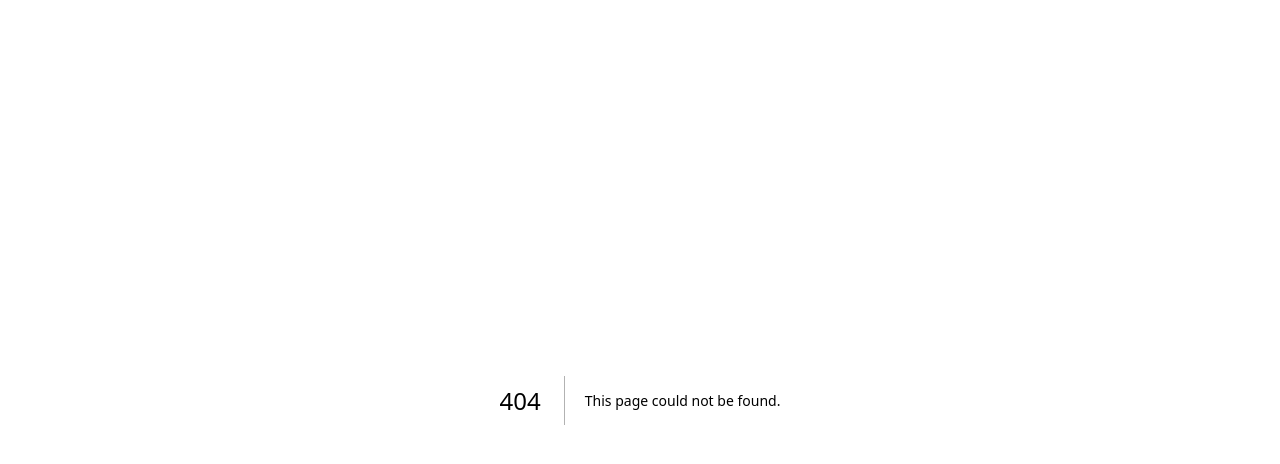
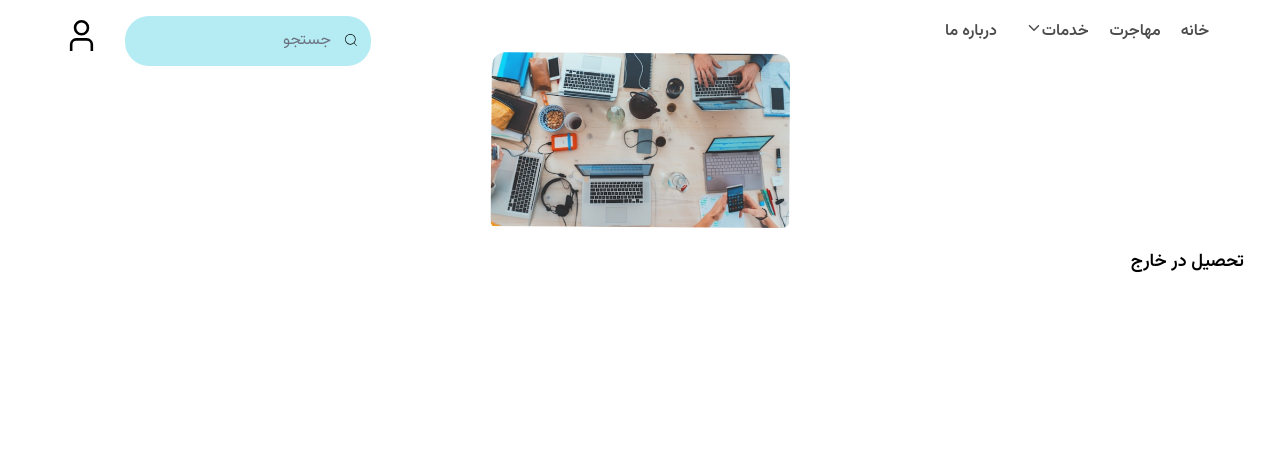
Before and after one commit to j2a1ck/NextHome, a Next.js app in the folder front-end/: page /post/education in a window 1280 px wide. Before the commit this address had no page. Shown: the top 464 px of the page. Built offline with nearby package versions, Linux system fonts and the light colour scheme.

Commit message:
feat: navigation for blog posts

```diff
--- a/front-end/public/data/text.json
+++ b/front-end/public/data/text.json
@@ -2,6 +2,8 @@
   "cards": [
     {
       "id": 1,
+      "name": "education",
+      "title": "تحصیل در خارج",
       "image": "/images/education.png",
       "type": "تحصیلی",
       "description": "یکی از روش‌های پرطرفدار مهاجرت، دریافت پذیرش از دانشگاه‌های معتبر جهانی است.",
@@ -10,6 +12,8 @@
     },
     {
       "id": 2,
+      "name": "work",
+      "title": "کار در خارج",
       "image": "/images/work.jpg",
       "type": "کاری",
       "description": "این روش شامل مهاجرت از طریق دریافت پیشنهاد شغلی یا درخواست ویزای کاری است.",
@@ -18,6 +22,8 @@
     },
     {
       "id": 3,
+      "name": "invest",
+      "title": "سرمایه گذاری در خارج",
       "image": "/images/investment.jpg",
       "type": "سرمایه‌گذاری",
       "description": "مهاجرت از طریق سرمایه‌گذاری در کسب‌وکارها یا خرید ملک امکان‌پذیر است",
@@ -26,6 +32,8 @@
     },
     {
       "id": 4,
+      "name": "refugee",
+      "title": "پناهندگی در خارج",
       "image": "/images/asylum.jpg",
       "type": "پناهندگی",
       "description": "پناهندگی برای افرادی است که به دلیل شرایط خاص، امکان زندگی در کشور خود را ندارند",
@@ -34,6 +42,8 @@
     },
     {
       "id": 5,
+      "name": "family",
+      "title": "مهاجرت از طریق خانواده",
       "image": "/images/family.jpg",
       "type": "خانوادگی",
       "description": "پیوستن به اعضای خانواده که مقیم کشورهای دیگر هستند از این روش انجام می‌شود",
@@ -42,6 +52,8 @@
     },
     {
       "id": 6,
+      "name": "lottery",
+      "title": "مهاجرت از طریق لاتاری",
       "image": "/images/lottery.jpg",
       "type": "لاتاری",
       "description": "مهاجرت از طریق قرعه‌کشی ویزا مانند گرین کارت آمریکا امکان‌پذیر است",
--- /dev/null
+++ b/front-end/src/app/post/[slug]/page.tsx
@@ -0,0 +1,57 @@
+import DesktopNavbar from "@/components/DesktopNavbar";
+import MobileNavbar from "@/components/MobileNavbar";
+import Image from "next/image";
+import text from "../../../../public/data/text.json";
+
+interface Card {
+  id: number;
+  name: string;
+  image: string;
+  type: string;
+  description: string;
+  description2: string;
+  buttons: string[];
+}
+
+interface Props {
+  params: Promise<{
+    slug: string;
+  }>;
+}
+
+export default async function Blog(props: Props) {
+  const params = await props.params;
+  const currentCard = text.cards.find(
+    (card: Card) => card.name === params.slug
+  );
+
+  if (!currentCard) {
+    return <div>Post not found</div>;
+  }
+
+  return (
+    <article className="container mx-auto px-4">
+      <header>
+        <nav className="mt-3 hidden md:block">
+          <DesktopNavbar />
+        </nav>
+        <nav className="md:hidden">
+          <MobileNavbar />
+        </nav>
+      </header>
+      <main>
+        <Image
+          className="mx-auto mb-5 rounded-lg"
+          src={currentCard.image}
+          width={300}
+          height={300}
+          alt="Work related illustration"
+          priority
+        />
+        <h1 className="m-5 text-right text-lg font-semibold">
+          {currentCard.title}
+        </h1>
+      </main>
+    </article>
+  );
+}
--- a/front-end/src/components/CardSection.tsx
+++ b/front-end/src/components/CardSection.tsx
@@ -2,8 +2,10 @@
 import Image from "next/image";
 import CardButton from "./CardButton";
 import { useEffect, useState } from "react";
+import Link from "next/link";
 
 interface Card {
+  name: string;
   image: string;
   type: string;
   buttons: string[];
@@ -26,6 +28,7 @@ const CardSection = () => {
       <div className="lg:grid lg:grid-cols-3 mb-[20px]">
         {cards.map((card: Card, index: number) => {
           return (
+            <Link href={`/post/${card.name}`} key={index}>
             <div key={index} className="mt-[20px] flex justify-center">
               <div className="mx-[40px] h-[460px] w-full rounded-md bg-[#F4F8F8] text-right lg:h-[490px]">
           <div className="flex justify-center">
@@ -61,6 +64,7 @@ const CardSection = () => {
           </div>
               </div>
             </div>
+              </Link>
           );
         })}
       </div>
--- /dev/null
+++ b/front-end/src/components/DesktopNavbar.tsx
@@ -0,0 +1,37 @@
+"use client";
+import Image from "next/image";
+import Link from "next/link";
+import SearchBar from "./SearchBar";
+import DropDown from "./DropDown";
+
+const DesktopNavbar = () => {
+  return (
+    <div className="hidden h-[40px] w-auto bg-cover bg-bottom pt-[8px] lg:block">
+      <div className="hidden justify-between lg:flex">
+        <div className="ml-[50px] flex flex-row items-center space-x-7">
+          <button>
+            <Image
+              src={"/images/user.svg"}
+              alt="user icon"
+              width={31}
+              height={31}
+            />
+          </button>
+          <SearchBar />
+        </div>
+        <nav className="mr-[35px] flex space-x-4">
+          <div className="mr-[20px] flex space-x-5 font-semibold text-[#4C4C4C]">
+            <Link href="/about">درباره ما</Link>
+            <div className="-mt-2 flex cursor-pointer items-center">
+              <DropDown>خدمات</DropDown>
+            </div>
+            <Link href="/immigration">مهاجرت</Link>
+              <Link href="/">خانه</Link>
+          </div>
+        </nav>
+      </div>
+    </div>
+  );
+};
+
+export default DesktopNavbar;
--- a/front-end/src/components/DropDown.tsx
+++ b/front-end/src/components/DropDown.tsx
@@ -1,4 +1,5 @@
 import { IoIosArrowDown } from "react-icons/io";
+import Link from "next/link";
 
 interface DropDownProp {
   children?: React.ReactNode;
@@ -31,31 +32,31 @@ const DropDown = ({ children }: DropDownProp) => {
             role="menuitem"
             className="hover:[#ffff] focus:[#ffff] active:[#ffff] block w-full cursor-pointer items-center rounded-md p-3 text-sm text-slate-800 transition-all"
           >
-            تحصیلی
+            <Link href={"/post/education"}>تحصیلی</Link>
           </li>
           <li
             role="menuitem"
             className="hover:[#ffff] focus:[#ffff] active:[#ffff] block w-full cursor-pointer items-center rounded-md p-3 text-sm text-slate-800 transition-all"
           >
-            کاری
+            <Link href={"/post/work"}>کاری</Link>
           </li>
           <li
             role="menuitem"
             className="hover:[#ffff] focus:[#ffff] active:[#ffff] block w-full cursor-pointer items-center rounded-md p-3 text-sm text-slate-800 transition-all"
           >
-            سرمایه گذاری
+            <Link href={"/post/invest"}> سرمایه گذاری</Link>
           </li>
           <li
             role="menuitem"
             className="hover:[#ffff] focus:[#ffff] active:[#ffff] block w-full cursor-pointer items-center rounded-md p-3 text-sm text-slate-800 transition-all"
           >
-            خانوادگی
-          </li>{" "}
+            <Link href={"/post/family"}>خانوادگی</Link>
+          </li>
           <li
             role="menuitem"
             className="hover:[#ffff] focus:[#ffff] active:[#ffff] block w-full cursor-pointer items-center rounded-md p-3 text-sm text-slate-800 transition-all"
           >
-            لاتاری
+            <Link href={"/post/lottery"}> لاتاری</Link>
           </li>
         </ul>
       </div>
--- /dev/null
+++ b/front-end/src/components/MobileNavbar.tsx
@@ -0,0 +1,35 @@
+import Image from "next/image";
+import Link from "next/link";
+
+const MobileNavbar = () => {
+  return (
+    <nav className="m-[17px] flex flex-row justify-between lg:hidden">
+      <Link href={"/"}>
+        <Image
+          src={"/images/user.svg"}
+          alt="user icon"
+          width={31}
+          height={31}
+        />
+      </Link>
+      <Image
+        className="md:w-[80px]"
+        src={"/images/airplane.png"}
+        alt="airplane"
+        width={55}
+        height={55}
+        priority
+      />
+      <Link href={"/"}>
+        <Image
+          src={"/images/menu-burger.svg"}
+          alt="burger menu"
+          width={31}
+          height={31}
+        />
+      </Link>
+    </nav>
+  );
+}
+
+export default MobileNavbar
--- a/front-end/src/components/Navbar.tsx
+++ b/front-end/src/components/Navbar.tsx
@@ -1,32 +1,13 @@
 "use client"
 import Image from "next/image";
-import Link from "next/link";
 import woman from "../../public/images/woman-desktop.webp";
 import DropDown from "./DropDown";
 import SearchBar from "./SearchBar";
+import MobileNavbar from "./MobileNavbar";
 const Navbar = () => {
   return (
     <header>
-      {/* mobile view */}
-      <nav className="m-[17px] flex flex-row justify-between lg:hidden">
-        <Image src={"/images/user.svg"} alt="user icon" width={31} height={31} />
-        <Link href={"/"}>
-          <Image
-            className="md:w-[80px]"
-            src={"/images/airplane.png"}
-            alt="airplane"
-            width={55}
-            height={55}
-            priority
-          />
-        </Link>
-        <Image
-          src={"/images/menu-burger.svg"}
-          alt="burger menu"
-          width={31}
-          height={31}
-        />
-      </nav>
+      <MobileNavbar/>
 
       {/** desktop view */}
       <div
```
